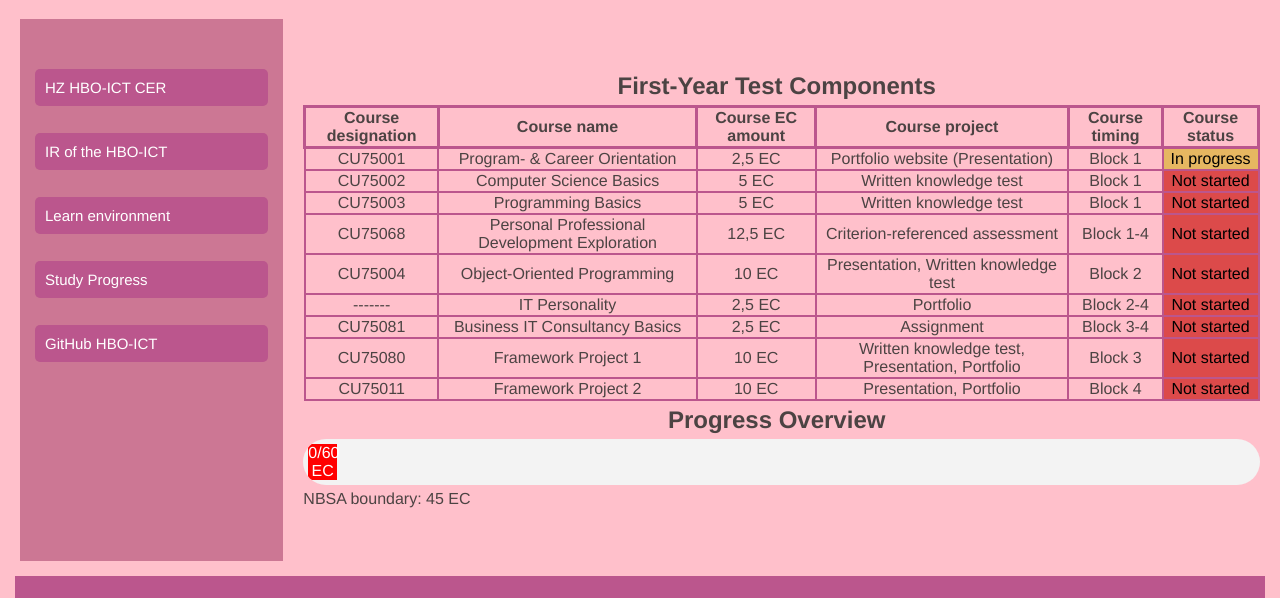
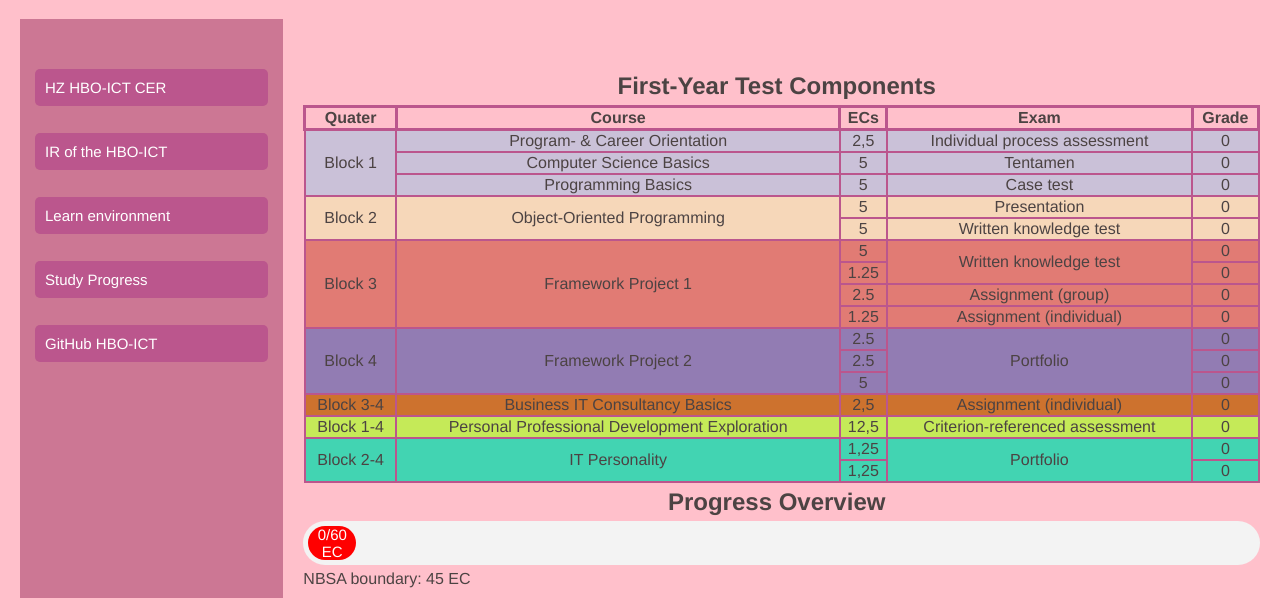
Before and after one commit to mirka175/geor0027.github.io, a plain HTML site: page html/dashboard.html in a window 1280 px wide. Shown: the part 130-728 px from the top of the page. Drawn offline with Linux system fonts and the light colour scheme.

Commit message:
Update dashboard

```diff
--- a/css/dashboard.css
+++ b/css/dashboard.css
@@ -14,18 +14,36 @@ table, td{
 
 th{
     border: 3px solid rgb(187, 86, 141);
-    border-collapse: collapse;
 }
 
-.inProgress{
-    background-color: rgb(230, 183, 97);
-    color: black;
+.block1{
+    background-color: #cac1d8;
 }
 
-.notStarted{
-    background-color: rgb(220, 74, 74);
-    color: black;
+.block2{
+    background-color: #f6d7b9;
 }
+
+.block3{
+    background-color: #e17b74;
+}
+
+.block4{
+    background-color: #927cb3;
+}
+
+.block3-4{
+    background-color: #cd722e;
+}
+
+.block1-4{
+    background-color: rgb(197, 234, 88);
+}
+
+.block2-4{
+    background-color: rgb(66, 212, 178);
+}
+
 
 .progress {
     width: 100%;
@@ -36,6 +54,8 @@ th{
 
 .progress-bar {
     background-color: red;
+    font-size: 15px;
     text-align: center;
     color: white;
+    border-radius: 25px;
 }
--- /dev/null
+++ b/css/profile.css
@@ -0,0 +1,48 @@
+.p1 {
+    font-size: 60px;
+    font-weight: bold;
+    margin-bottom: 20px;
+}
+
+.p2 {
+    display: inline;
+    font-size: 50px;
+    margin-bottom: 20px;
+}
+
+table {
+    margin-top: 20px;
+    font-size: 30px;
+    border: 0px;
+    text-align: left;
+    margin-left: 30px;
+    width: 30%;
+}
+
+table img {
+    width: 70px;
+    height: 69px;
+}
+
+.p4 {
+    font-size: 30px;
+    margin-left: px;
+}
+
+.p5 {
+    font-size: 30px;
+    margin-left: 30px;
+}
+
+.ul2 {
+    overflow: hidden;
+    list-style-type: circle;
+    font-size: 25px;
+    margin-left: 30px;
+}
+
+.images {
+    margin-left: 600px;
+    margin-top: -570px;
+    border-radius: 25px;
+}
--- a/html/dashboard.html
+++ b/html/dashboard.html
@@ -44,85 +44,138 @@
             <section>
                 <h2>First-Year Test Components</h2>
                 <table>
-                    <tr>
-                        <th>Course designation</th>
-                        <th>Course name</th>
-                        <th>Course EC amount</th>
-                        <th>Course project</th>
-                        <th>Course timing</th>
-                        <th>Course status</th>
+                    <thead>
+                        <tr>
+                            <th>Quater</th>
+                            <th>Course</th>
+                            <th>ECs</th>
+                            <th>Exam</th>
+                            <th>Grade</th>
+                        </tr>
+                    </thead>
+
+                    <tr class="block1">
+                        <td rowspan = "3">Block 1</td>
+                        <td>Program- & Career Orientation</td>
+                        <td>2,5</td>
+                        <td>Individual process assessment</td>
+                        <td>0</td>
                     </tr>
-                    <tr>
-                        <td>CU75001</td>
-                        <td>Program- & Career Orientation</td>
-                        <td>2,5 EC</td>
-                        <td>Portfolio website (Presentation)</td>
-                        <td>Block 1</td>
-                        <td class="inProgress">In progress</td>
+                    <tr class="block1">
+                        <!---->
+                        <td>Computer Science Basics</td>
+                        <td>5</td>
+                        <td>Tentamen</td>
+                        <td>0</td>
                     </tr>
-                    <tr>
-                        <td>CU75002</td>
-                        <td>Computer Science Basics</td>
-                        <td>5 EC</td>
+                    <tr class="block1">
+                        <!---->
+                        <td>Programming Basics</td>
+                        <td>5</td>
+                        <td>Case test</td>
+                        <td>0</td>
+                    </tr>
+
+
+                    <tr class="block2">
+                        <td rowspan = "2">Block 2</td>
+                        <td rowspan = "2">Object-Oriented Programming</td>
+                        <td>5</td>
+                        <td>Presentation</td>
+                        <td>0</td>
+                    </tr>
+                    <tr class="block2">
+                        <!-- -->
+
+                        <td>5</td>
                         <td>Written knowledge test</td>
-                        <td>Block 1</td>
-                        <td class="notStarted">Not started</td>
+                        <td>0</td>
                     </tr>
-                    <tr>
-                        <td>CU75003</td>
-                        <td>Programming Basics</td>
-                        <td>5 EC</td>
-                        <td>Written knowledge test</td>
-                        <td>Block 1</td>
-                        <td class="notStarted">Not started</td>
+
+
+                    <tr class="block3">
+                        <td rowspan = "4">Block 3</td>
+                        <td rowspan = "4">Framework Project 1</td>
+                        <td>5</td>
+                        <td rowspan="2">Written knowledge test</td>
+                        <td>0</td>
                     </tr>
-                    <tr>
-                        <td>CU75068</td>
+                    <tr class="block3">
+                        <!-- -->
+
+                        <td>1.25</td>
+                        <!-- -->
+                        <td>0</td>
+                    </tr>
+                    <tr class="block3">
+                        <!-- -->
+
+                        <td>2.5</td>
+                        <td>Assignment (group)</td>
+                        <td>0</td>
+                    </tr>
+                    <tr class="block3">
+                        <!-- -->
+
+                        <td>1.25</td>
+                        <td>Assignment (individual)</td>
+                        <td>0</td>
+                    </tr>
+
+
+                    <tr class="block4">
+                        <td rowspan = "3">Block 4</td>
+                        <td rowspan = "3">Framework Project 2</td>
+                        <td>2.5</td>
+                        <td rowspan="3">Portfolio</td>
+                        <td>0</td>
+                    </tr>
+                    <tr class="block4">
+                        <!-- -->
+
+                        <td>2.5</td>
+                        <!-- -->
+                        <td>0</td>
+                    </tr>
+                    <tr class="block4">
+                        <!-- -->
+
+                        <td>5</td>
+                        <!-- -->
+                        <td>0</td>
+                    </tr>
+
+
+                    <tr class="block3-4">
+                        <td>Block 3-4</td>
+                        <td>Business IT Consultancy Basics</td>
+                        <td>2,5</td>
+                        <td>Assignment (individual)</td>
+                        <td>0</td>
+                    </tr>
+
+                    <tr class="block1-4">
+                        <td>Block 1-4</td>
                         <td>Personal Professional Development Exploration</td>
-                        <td>12,5 EC</td>
+                        <td>12,5</td>
                         <td>Criterion-referenced assessment</td>
-                        <td>Block 1-4</td>
-                        <td class="notStarted">Not started</td>
+                        <td>0</td>
                     </tr>
-                    <tr>
-                        <td>CU75004</td>
-                        <td>Object-Oriented Programming</td>
-                        <td>10 EC</td>
-                        <td>Presentation, Written knowledge test</td>
-                        <td>Block 2</td>
-                        <td class="notStarted">Not started</td>
+
+
+                    <tr class="block2-4">
+                        <td rowspan="2">Block 2-4</td>
+                        <td rowspan="2">IT Personality</td>
+                        <td>1,25</td>
+                        <td rowspan="2">Portfolio</td>
+                        <td>0</td>
                     </tr>
-                    <tr>
-                        <td>-------</td>
-                        <td>IT Personality</td>
-                        <td>2,5 EC</td>
-                        <td>Portfolio</td>
-                        <td>Block 2-4</td>
-                        <td class="notStarted">Not started</td>
-                    </tr>
-                    <tr>
-                        <td>CU75081</td>
-                        <td>Business IT Consultancy Basics</td>
-                        <td>2,5 EC</td>
-                        <td>Assignment</td>
-                        <td>Block 3-4</td>
-                        <td class="notStarted">Not started</td>
-                    </tr>
-                    <tr>
-                        <td>CU75080</td>
-                        <td>Framework Project 1</td>
-                        <td>10 EC</td>
-                        <td>Written knowledge test, Presentation, Portfolio</td>
-                        <td>Block 3</td>
-                        <td class="notStarted">Not started</td>
-                    </tr>
-                    <tr>
-                        <td>CU75011</td>
-                        <td>Framework Project 2</td>
-                        <td>10 EC</td>
-                        <td>Presentation, Portfolio</td>
-                        <td>Block 4</td>
-                        <td class="notStarted">Not started</td>
+                    <tr class="block2-4">
+                        <!-- -->
+
+                        <td>1,25</td>
+                        <!-- -->
+                        <td>0</td>
                     </tr>
                 </table>
 
@@ -131,7 +184,7 @@
             <section>
                 <h2>Progress Overview</h2>
                 <div class="progress">
-                    <div class="progress-bar" style="width: 3%;">0/60 EC</div>
+                    <div class="progress-bar" style="width: 5%;">0/60 EC</div>
                 </div>
                 <p>NBSA boundary: 45 EC</p>
             </section>
```
Also changed, not shown: html/profile.html (added, +83 -0 lines).
